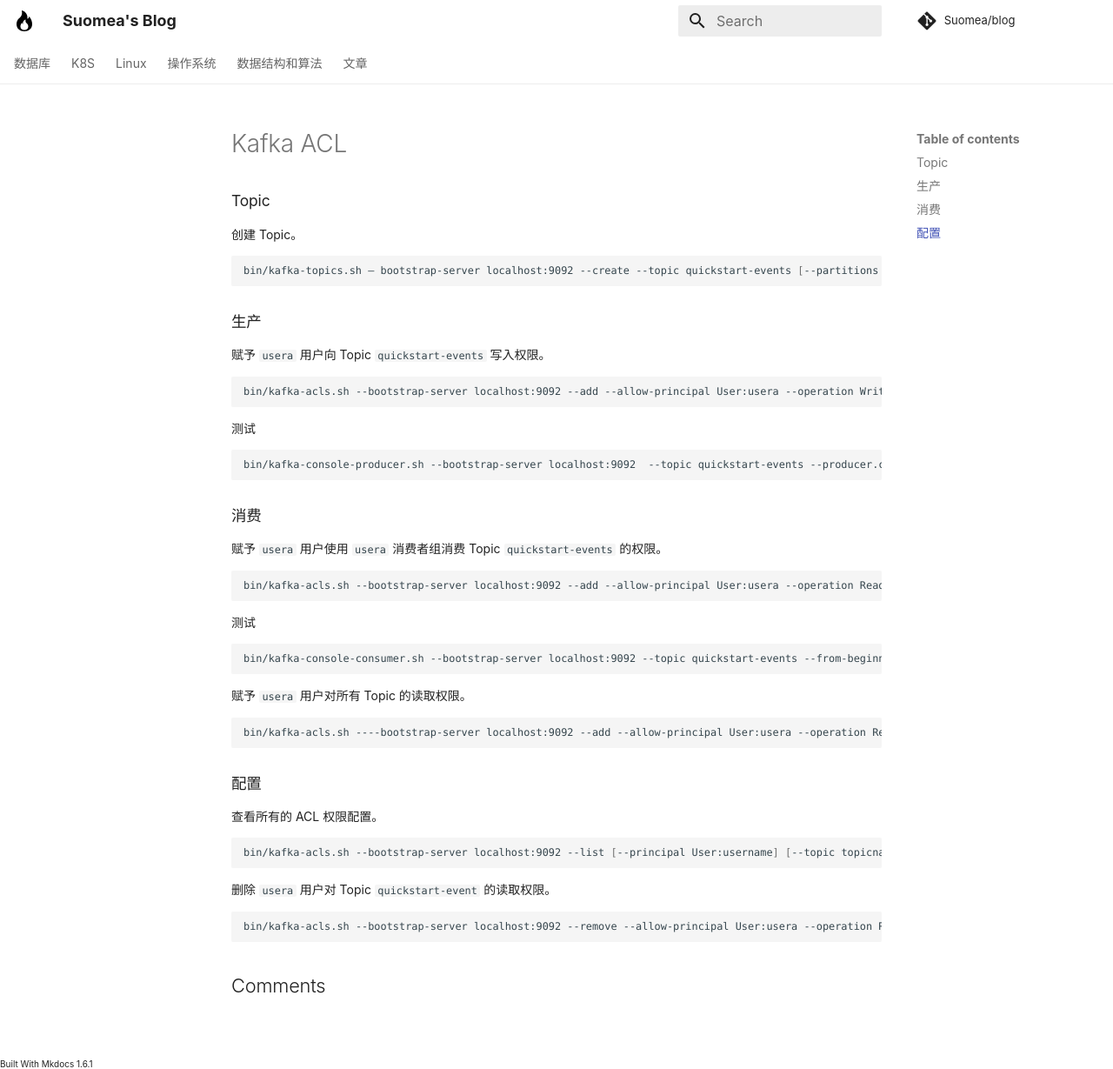
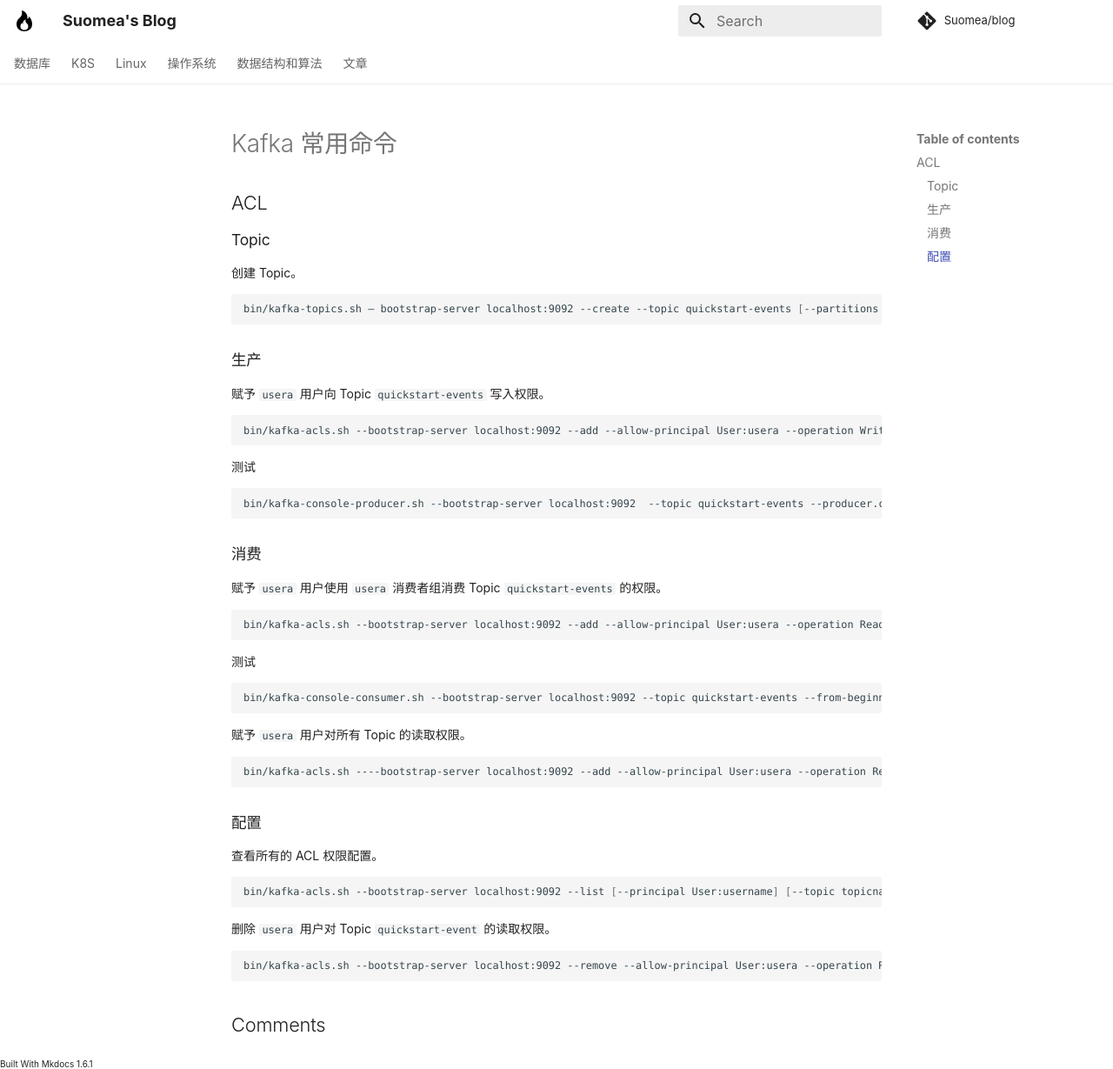
Before and after one commit to Suomea/blog, an MkDocs documentation site: the page built from docs/Kafka/Kafka 常用命令.md, in a window 1280 px wide and 1229 px high. Shown: the whole window at 87% size. Built offline with MkDocs 1.6.1 and Material for MkDocs 9.7.7, drawn with Linux system fonts in a browser that asks for light colours; some web fonts are replaced; comment, search, counter and statistics services are not loaded.

Commit message:
更新 Kafka 笔记。

```diff
--- a/docs/Kafka/Kafka ACL.md
+++ b/docs/Kafka/Kafka 常用命令.md
@@ -3,6 +3,10 @@ comments: true
 tags:
   - Kafka
 ---
+
+
+
+## ACL
 ### Topic
 
 创建 Topic。
```
Also changed, not shown: 1 other file.
